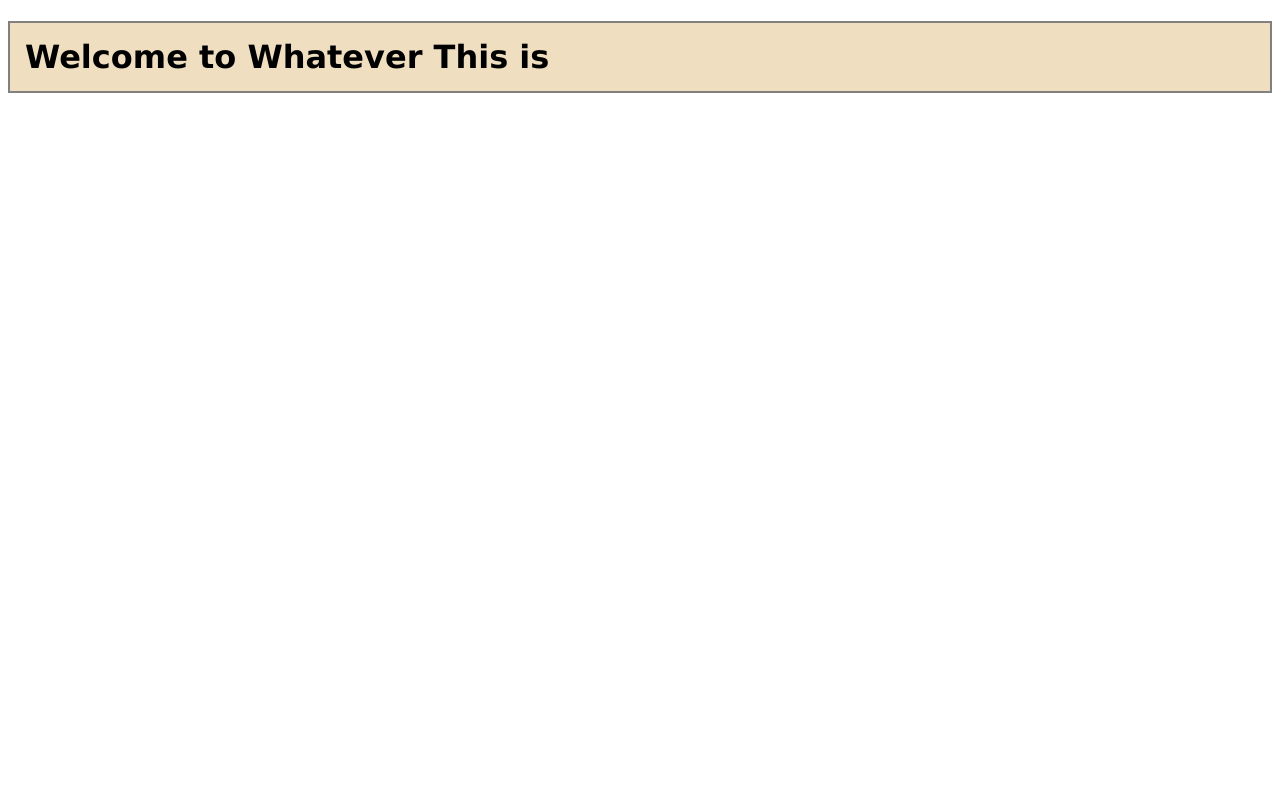
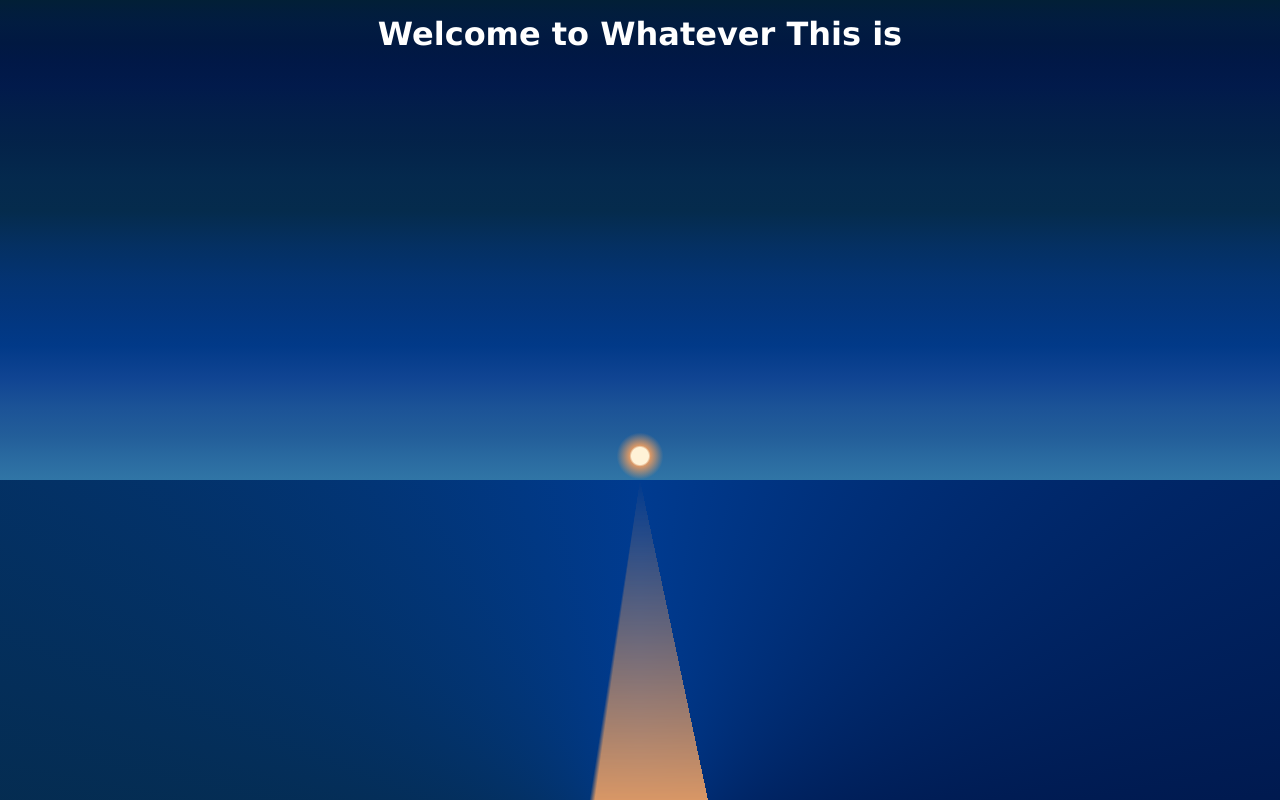
Before and after one commit to haneulhimmel/Portfolio, a plain HTML site: page Html-Boilerplate/Front/index.html in a window 1280 px wide. Drawn offline with Linux system fonts and the light colour scheme.

Commit message:
Edited Index and Styles

```diff
--- a/Html-Boilerplate/Front/index.html
+++ b/Html-Boilerplate/Front/index.html
@@ -7,6 +7,14 @@
     <link href="styles.css" rel="stylesheet">
 </head>
 <body>
-    <h1>Welcome to Whatever This is</h1>
+    <div class="container">
+        <div class="sky">
+            <div class="sun"></div>
+            <div class="stars"></div>
+        </div>
+        <div class="ocean"></div>
+        <div class="sun-reflection"></div>
+        <h1>Welcome to Whatever This is</h1>
+    </div>
 </body>
 </html>
--- a/Html-Boilerplate/Front/styles.css
+++ b/Html-Boilerplate/Front/styles.css
@@ -1,7 +1,99 @@
 h1 {
-    color:black;
+    color: white;
     padding:15px;
-    background-color:#EFDEC0;
-    border:2px solid gray;
     font-family: "Verdana", "Arial", "Sans-serif";
+    position: relative;
+    text-align: center;
+    z-index: 1;
 }
+
+* {
+    margin: 0;
+    padding: 0;
+    box-sizing: border-box;
+  }
+
+  html, body {
+    height: 100%;
+    font-family: "Verdana", "Arial", "Sans-serif";
+    overflow: hidden;
+  }
+
+.container {
+    position: fixed;
+    top: 0;
+    left: 0;
+    width: 100%;
+    height: 100%;
+    z-index: -1;
+  }
+
+.ocean {
+    position: absolute;
+    width: 100%;
+    height: 40%;
+    bottom: 0;
+    background: conic-gradient(
+      from 90deg at 50% 125%,
+      #021e34,
+      #055ca7,
+      #052b4c,
+      #003b90,
+      #00174a
+    );
+  }
+
+  .sky {
+    position: absolute;
+    width: 100%;
+    height: 60%;
+    top: 0;
+    left: 0;
+    background-image: linear-gradient(
+      0deg,
+      hsl(205deg 55% 42%) 0%,
+      hsl(207deg 58% 40%) 4%,
+      hsl(210deg 63% 37%) 9%,
+      hsl(213deg 69% 35%) 15%,
+      hsl(216deg 80% 32%) 21%,
+      hsl(215deg 98% 27%) 28%,
+      hsl(215deg 96% 25%) 35%,
+      hsl(214deg 94% 23%) 42%,
+      hsl(212deg 91% 20%) 49%,
+      hsl(208deg 88% 16%) 56%,
+      hsl(210deg 89% 16%) 63%,
+      hsl(213deg 91% 15%) 70%,
+      hsl(216deg 93% 15%) 76%,
+      hsl(220deg 96% 15%) 82%,
+      hsl(220deg 98% 14%) 87%,
+      hsl(218deg 97% 13%) 91%,
+      hsl(215deg 95% 13%) 95%,
+      hsl(211deg 94% 12%) 98%,
+      hsl(206deg 93% 11%) 100%
+    );
+  }
+
+  .sun {
+  position: absolute;
+  width: 60px;
+  height: 60px;
+  top: 95%;
+  left: 50%;
+  transform: translate(-50%, -50%);
+  background: radial-gradient(circle, #fff2d6 20%, #d89766 25%, transparent 55%);
+  }
+
+  /* Sun reflection */
+  .sun-reflection {
+    position: absolute;
+    width: 100%;
+    height: 40%;
+    bottom: 0;
+    background: conic-gradient(
+      from 168deg at top,
+      #d89766 0deg 20deg,
+      #0000 21deg
+    );
+    -webkit-mask: linear-gradient(#0000, #000);
+    mask-image: linear-gradient(#0000, #000);
+  }
```
